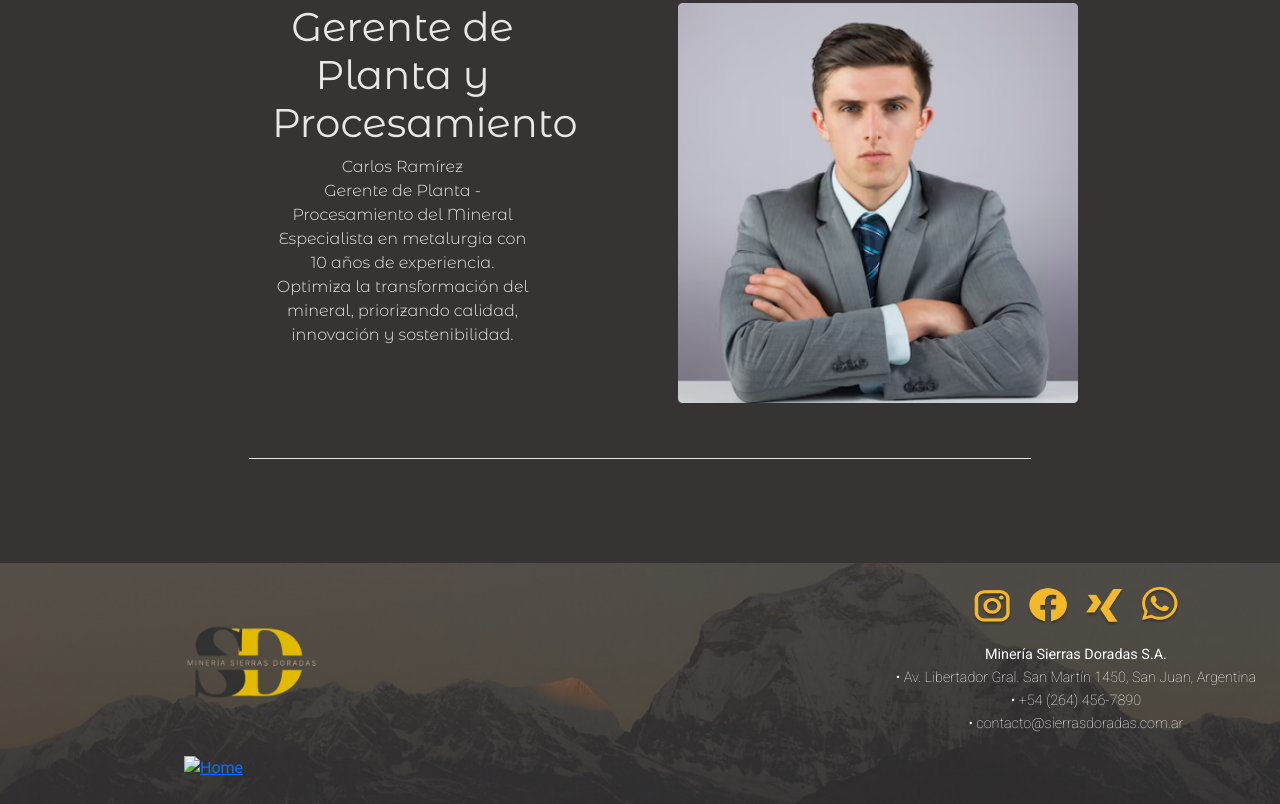
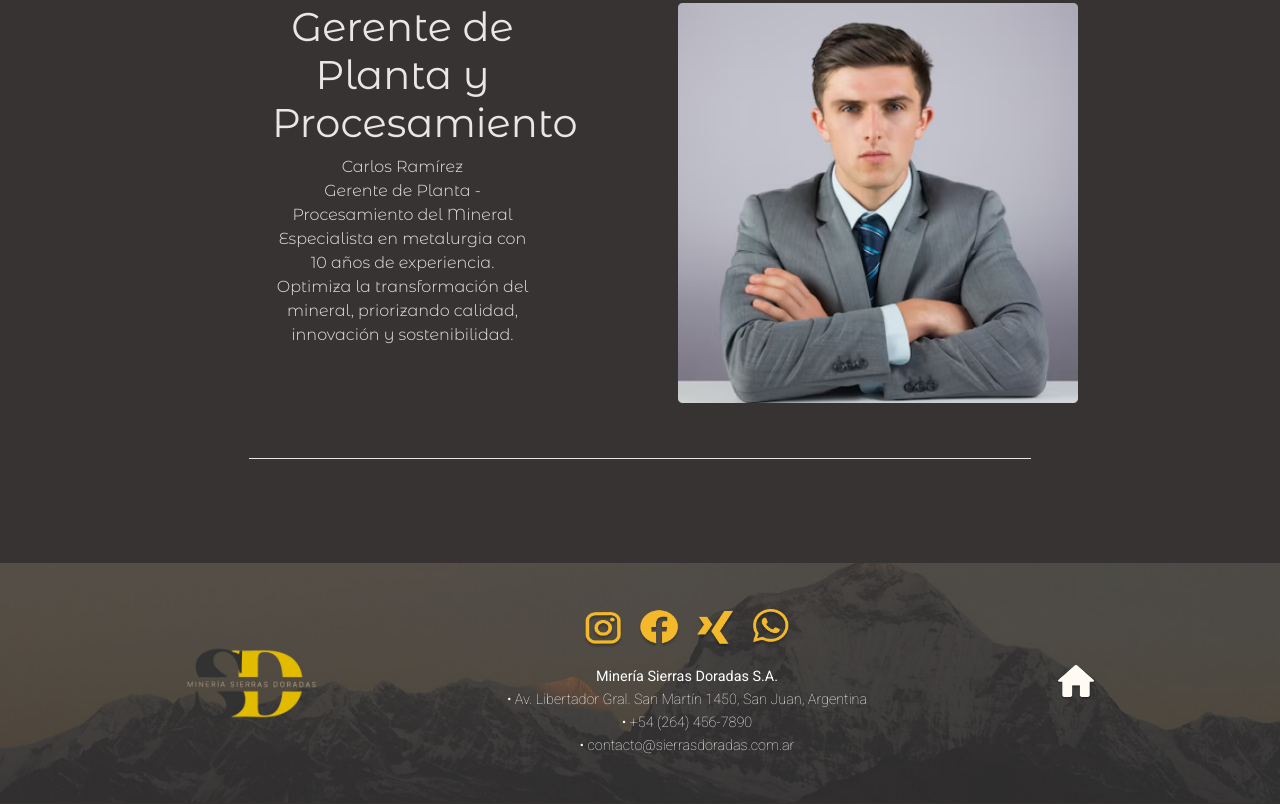
Before and after one commit to MAngelBazan/Mineria, a plain HTML site: page Home/equipo.html in a window 1280 px wide. Shown: the part 1900-2704 px from the top of the page. Drawn offline with nearby package versions, Linux system fonts and the light colour scheme.

Commit message:
Update equipo.html

```diff
--- a/Home/equipo.html
+++ b/Home/equipo.html
@@ -4,7 +4,7 @@
 <head>
     <meta charset="UTF-8">
     <meta name="viewport" content="width=device-width, initial-scale=1.0">
-    <link rel="icon" href="images/LogoMineria.png" type="image/png">
+    <link rel="icon" href="../images/LogoMineria.png" type="image/png">
 
     <!-- estilos -->
     <link href="https://cdn.jsdelivr.net/npm/bootstrap@5.3.8/dist/css/bootstrap.min.css" rel="stylesheet"
@@ -156,7 +156,7 @@
             <!-- Icono de home -->
             <div class="footer-home">
                 <a href="../index.html">
-                    <img src="images/icon_home.png" alt="Home" width="40" height="40">
+                    <img src="../images/icon_home.png" alt="Home" width="40" height="40">
                 </a>
             </div>
         </div>
```
